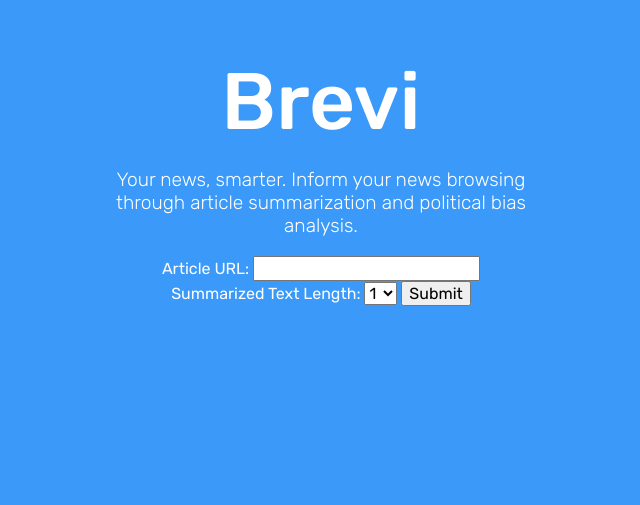
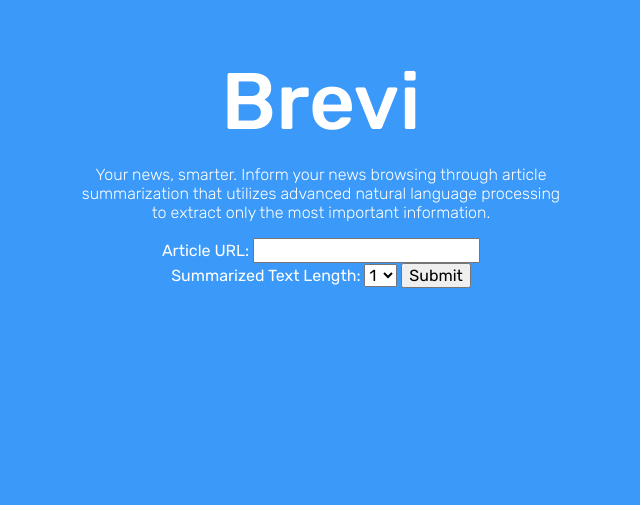
Before and after one commit to ryanlieu/brevi, a PHP site: page / in a window 1280 px wide. Shown: the top 505 px of the page, without its empty margins (319-959 px from the left). Run offline with PHP 8.4, Linux system fonts and the light colour scheme; some libraries are stand-ins or nearby versions.

Commit message:
added style and header

```diff
--- a/css/styles.css
+++ b/css/styles.css
@@ -29,7 +29,8 @@ body{
 }
 
 #subHead{
-    font-weight:300;
+    padding-top: 3em;
+    font-weight:500;
     font-size: 1.2em;
 }
 
--- a/index.html
+++ b/index.html
@@ -18,7 +18,7 @@
 
 		<div id="bodyText">
 			<h1 id="titleText">Brevi</h1>
-			<p id="subHead">Your news, smarter. Inform your news browsing through article summarization and political bias analysis.</p>
+			<p>Your news, smarter. Inform your news browsing through article summarization that utilizes advanced natural language processing to extract only the most important information.</p>
 			<form id="frm1">
 			  Article URL: <input type="text" name="url"><br>
 			  Summarized Text Length:
```
